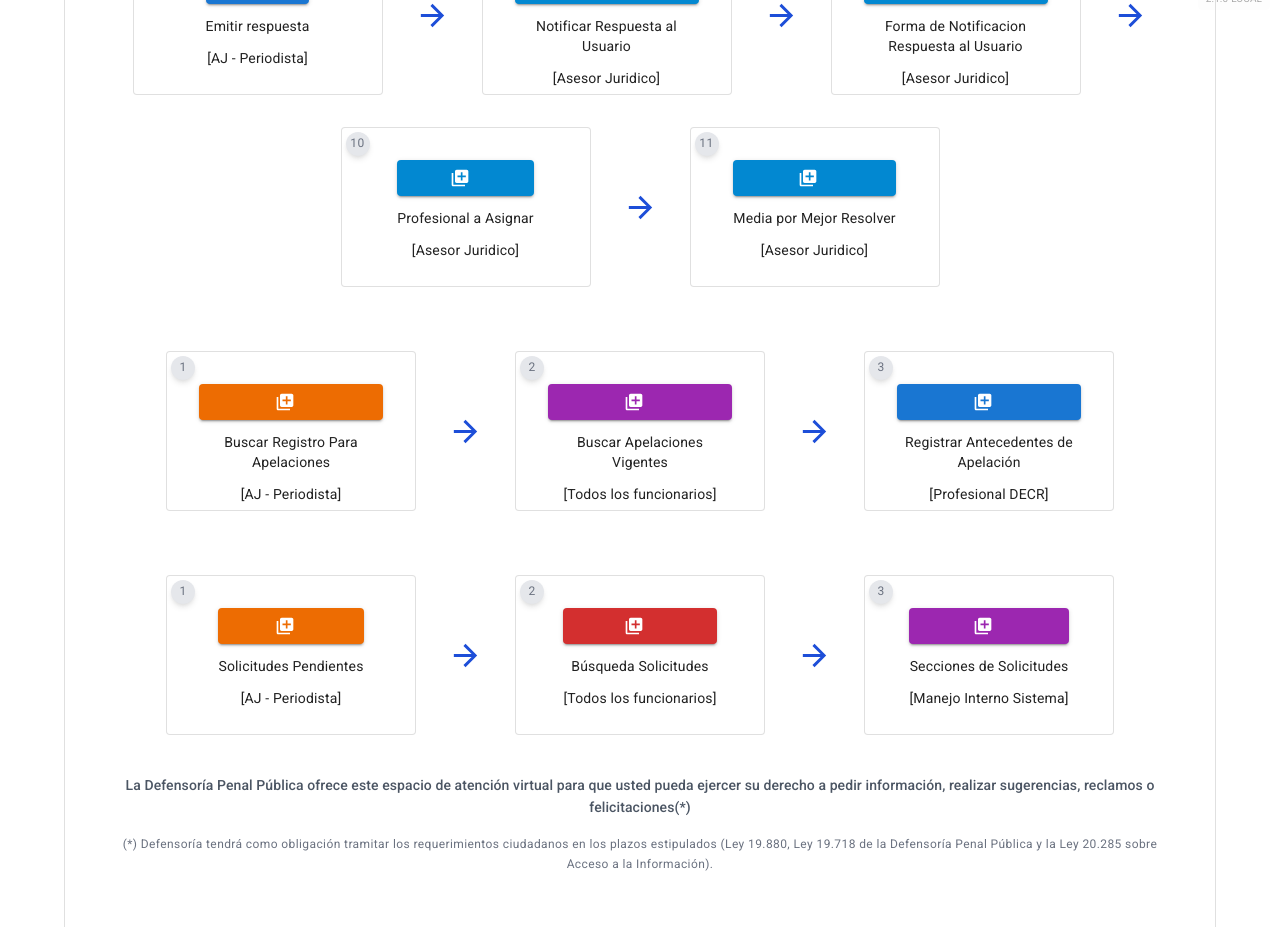
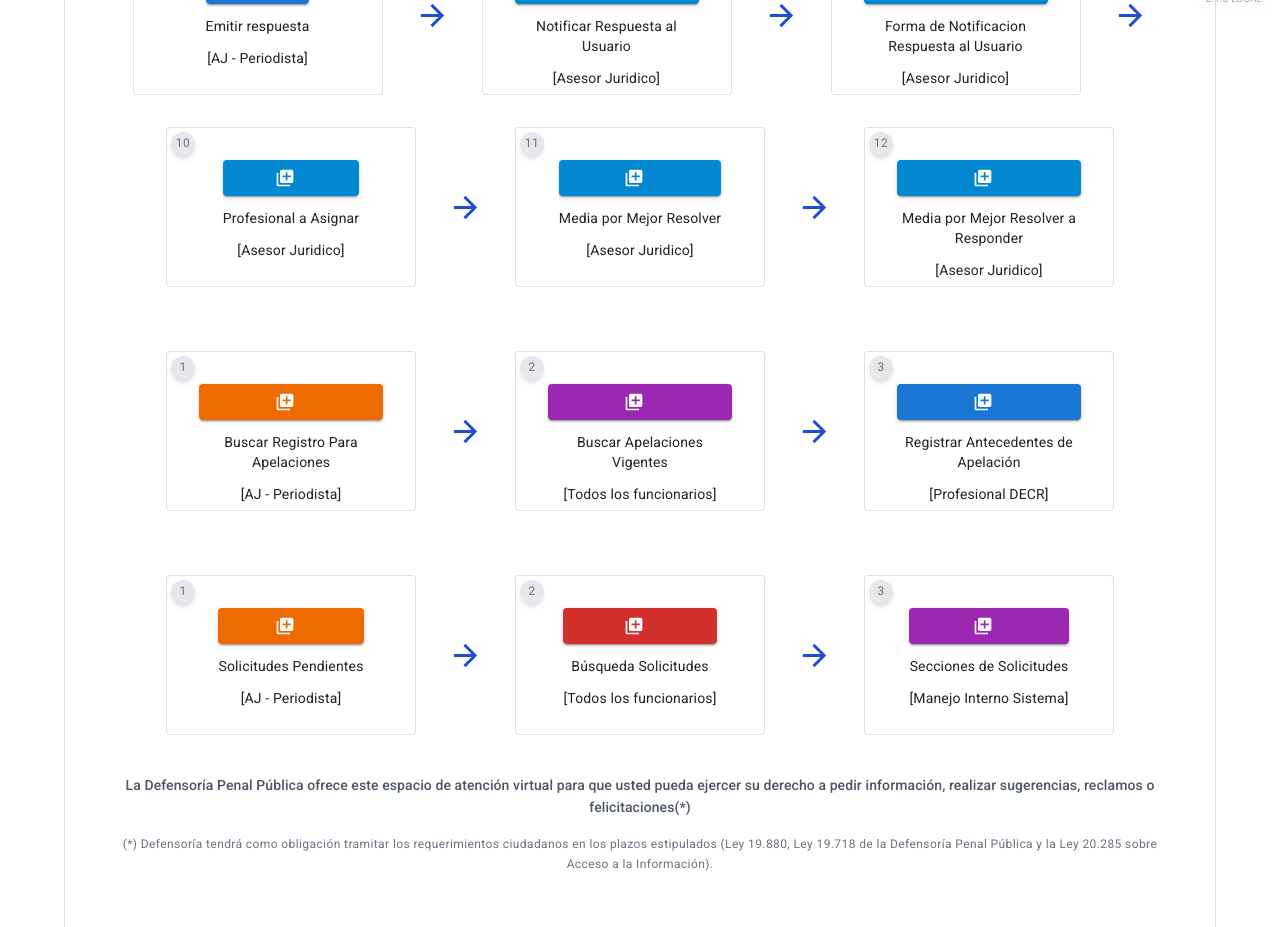
Before and after one commit to reneframirez/oirs-externo-frontend, a React (Vite) app: page /oirs/solicitud-ciudadana-funcionario in a window 1280 px wide. Shown: the part 780-1707 px from the top of the page. Built offline with nearby package versions, Linux system fonts and the light colour scheme.

Commit message:
Merge branch 'main' of https://github.com/reneframirez/oirs-externo-frontend
# Conflicts:
#	src/App.jsx

```diff
--- a/src/pages/oirs/solicitud-ciudadana-funcionario/index.jsx
+++ b/src/pages/oirs/solicitud-ciudadana-funcionario/index.jsx
@@ -73,6 +73,12 @@ const SolicitudCiudadanaFuncionario = () => {
     {
       url: 'mejor-resolver',
       titulo: 'Media por Mejor Resolver',
+      rol: '[Asesor Juridico]',
+      color: 'info'
+    },
+    {
+      url: 'responder-mmr',
+      titulo: 'Media por Mejor Resolver a Responder',
       rol: '[Asesor Juridico]',
       color: 'info'
     },
```
